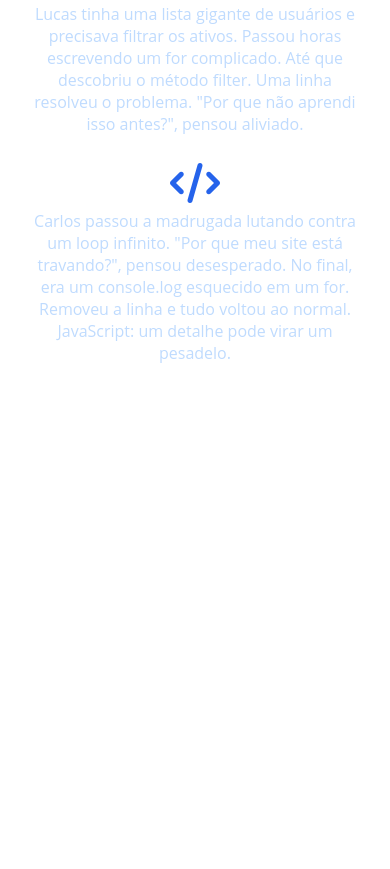
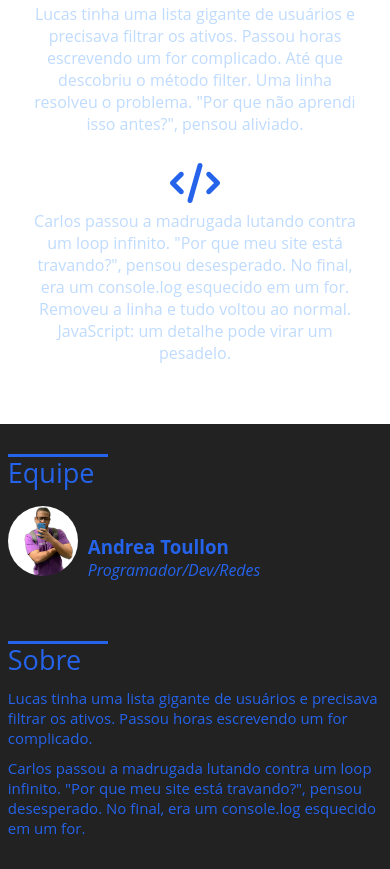
Before and after one commit to andreastoullondev/WebDesign, a plain HTML site: page site.html in a window 390 px wide. Shown: the part 1194-2063 px from the top of the page. Before the commit the page ends 1618 px from the top, so only its background shows below. Drawn offline with Linux system fonts and the light colour scheme.

Commit message:
responsivo feito

```diff
--- a/css/style.css
+++ b/css/style.css
@@ -135,12 +135,58 @@ section.diferenciais{
     padding: 0 10px;
 }
 
+section.sobre-equipe{
+   padding:  30px 0;
+   background: rgb(34, 34, 34);
+}
 
+section.sobre-equipe > .container{
+    display: flex;
+    flex-wrap: wrap;
 
+}
 
+.equipe-container{
+    width: 50%;
+}
 
+.sobre-container{
+    width: 50%;
+}
 
+.sobre-container p{
+    color: #2563eb;
+    font-size: 15px;
+    margin-top: 10px;
+}
 
+.img-avatar{
+    display: inline-block;
+    width: 70px;
+    height: 70px;
+    border-radius: 50%;
+    background-size: 100% 100%;
+    background-image: url(/images/500.png);
+}
+
+.descricao-avatar{
+    width: calc(100% - 70px);
+    display: inline-block;
+    padding: 0 10px;
+}
+
+.avatar-box{
+    margin-top: 15px;
+}
+
+.descricao-avatar h3{
+    color: #2563eb;
+}
+.descricao-avatar p{
+    color: #2563eb;
+    font-weight: normal;
+    font-style: italic;
+}
 
 
 
@@ -151,11 +197,32 @@ section.diferenciais{
     .box-icone-single{
         width: 100%;
     }
+
+    .equipe-container{
+        width: 100%;
+    }
+
+    .sobre-container{
+        width: 100%;
+        margin-top: 60px;
+    }
+
+
+
 }
 
 @media screen and (max-width: 900px){
     .box-icone-single{
         width: 100%;
+    }
+
+     .equipe-container{
+        width: 100%;
+    }
+
+    .sobre-container{
+        width: 100%;
+        margin-top: 60px;
     }
 }
 
--- a/site.html
+++ b/site.html
@@ -102,6 +102,42 @@
 
     </section>
 
+    <section class="sobre-equipe">
+        <div class="container">
+            <div class="equipe-container">
+                <div class="line-text">
+            <div></div>
+            <h2>Equipe</h2>
+            </div>
+                <div class="avatar-box">
+                <div class="img-avatar"></div><div class="descricao-avatar">
+                    <h3>Andrea Toullon</h3>
+                    <p>Programador/Dev/Redes</p>
+                </div>
+
+            </div>
+            </div>
+
+            <div class="sobre-container">
+                    <div class="equipe-container">
+                    <div class="line-text">
+                <div></div>
+                    <h2>
+                        Sobre
+                    </h2>
+                    <p>
+                        Lucas tinha uma lista gigante de usuários e precisava filtrar os ativos. Passou horas escrevendo um for complicado.
+                    </p>
+                    <p>
+                        Carlos passou a madrugada lutando contra um loop infinito.
+                        "Por que meu site está travando?", pensou desesperado.
+                        No final, era um console.log esquecido em um for.
+                    </p>
+                </div>
+            </div>
+        </div>
+    </section>
+
 
 </body>
 </html
```
Also changed, not shown: images/500.png (added).
